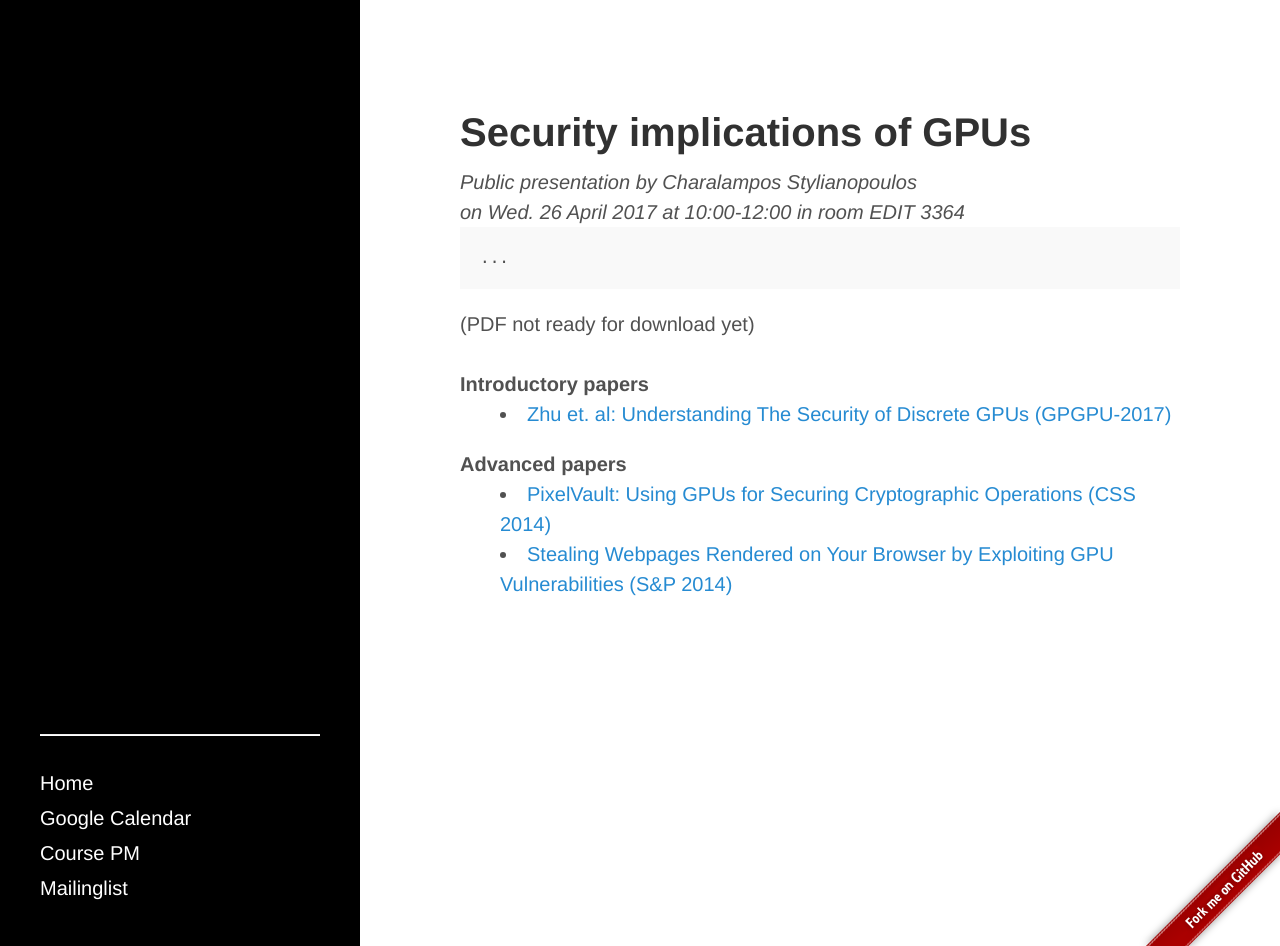
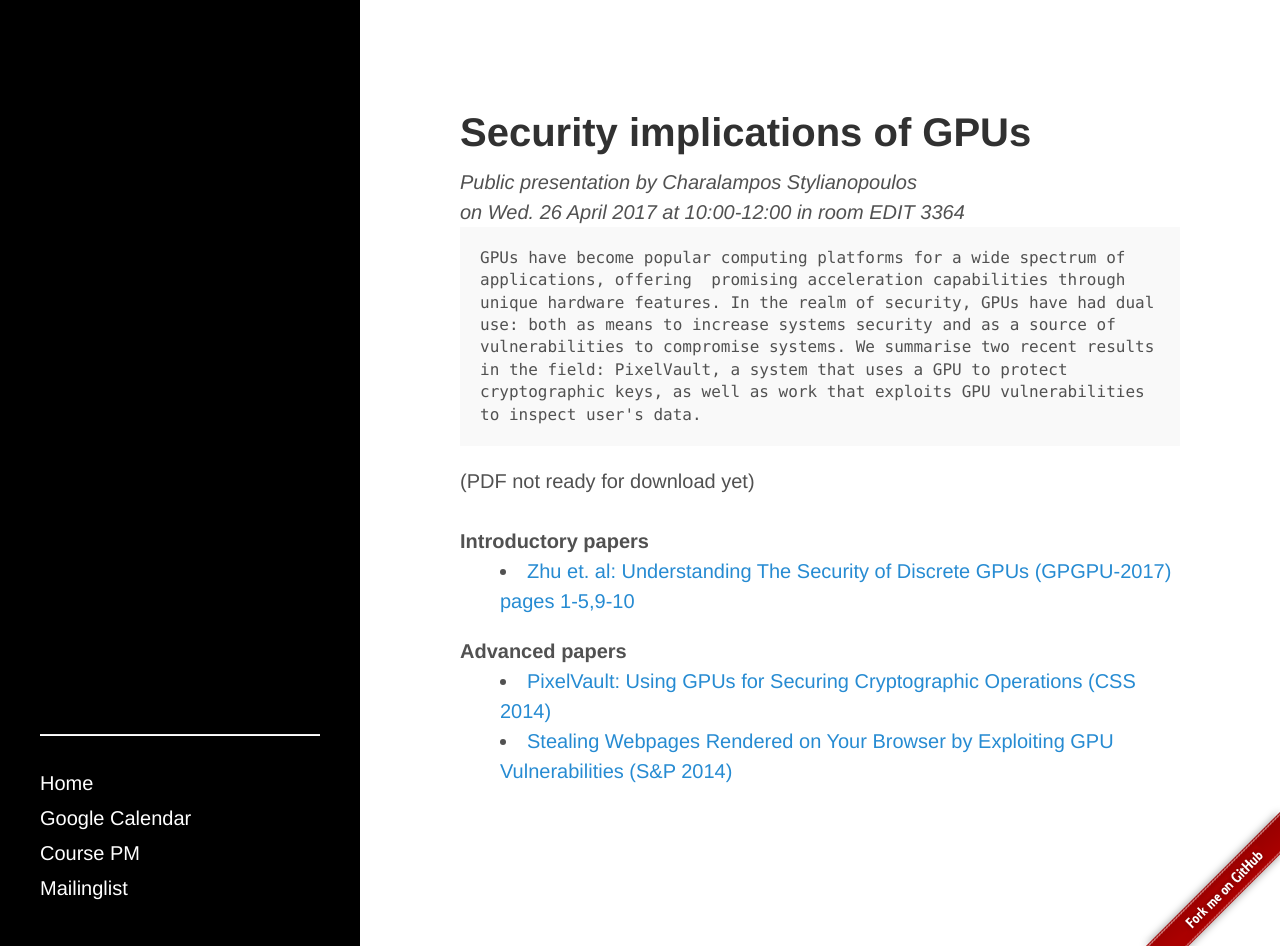
Before and after one commit to fdat085/fdat085.github.io, a Jekyll site: the page built from student-charalampos.md, in a window 1280 px wide and 946 px high. Built offline with Jekyll 4.4.1, drawn with Linux system fonts in a browser that asks for light colours.

Commit message:
Updated abstract and specified pages to focus

```diff
--- a/student-charalampos.md
+++ b/student-charalampos.md
@@ -6,9 +6,9 @@ author: Charalampos Stylianopoulos
 room: EDIT 3364
 date: 2017/04/26
 time: 10:00-12:00
-abstract: "..."
+abstract: "GPUs have become popular computing platforms for a wide spectrum of applications, offering  promising acceleration capabilities through unique hardware features. In the realm of security, GPUs have had dual use: both as means to increase systems security and as a source of vulnerabilities to compromise systems. We summarise two recent results in the field: PixelVault, a system that uses a GPU to protect cryptographic keys, as well as work that exploits GPU vulnerabilities to inspect user's data."
 intropapers:
-- title: "Zhu et. al: Understanding The Security of Discrete GPUs (GPGPU-2017)"
+- title: "Zhu et. al: Understanding The Security of Discrete GPUs (GPGPU-2017) pages 1-5,9-10 "
   url: "http://dl.acm.org/citation.cfm?doid=3038228.3038233"
 advancedpapers:
 - title: "PixelVault: Using GPUs for Securing Cryptographic Operations (CSS 2014)"
```
